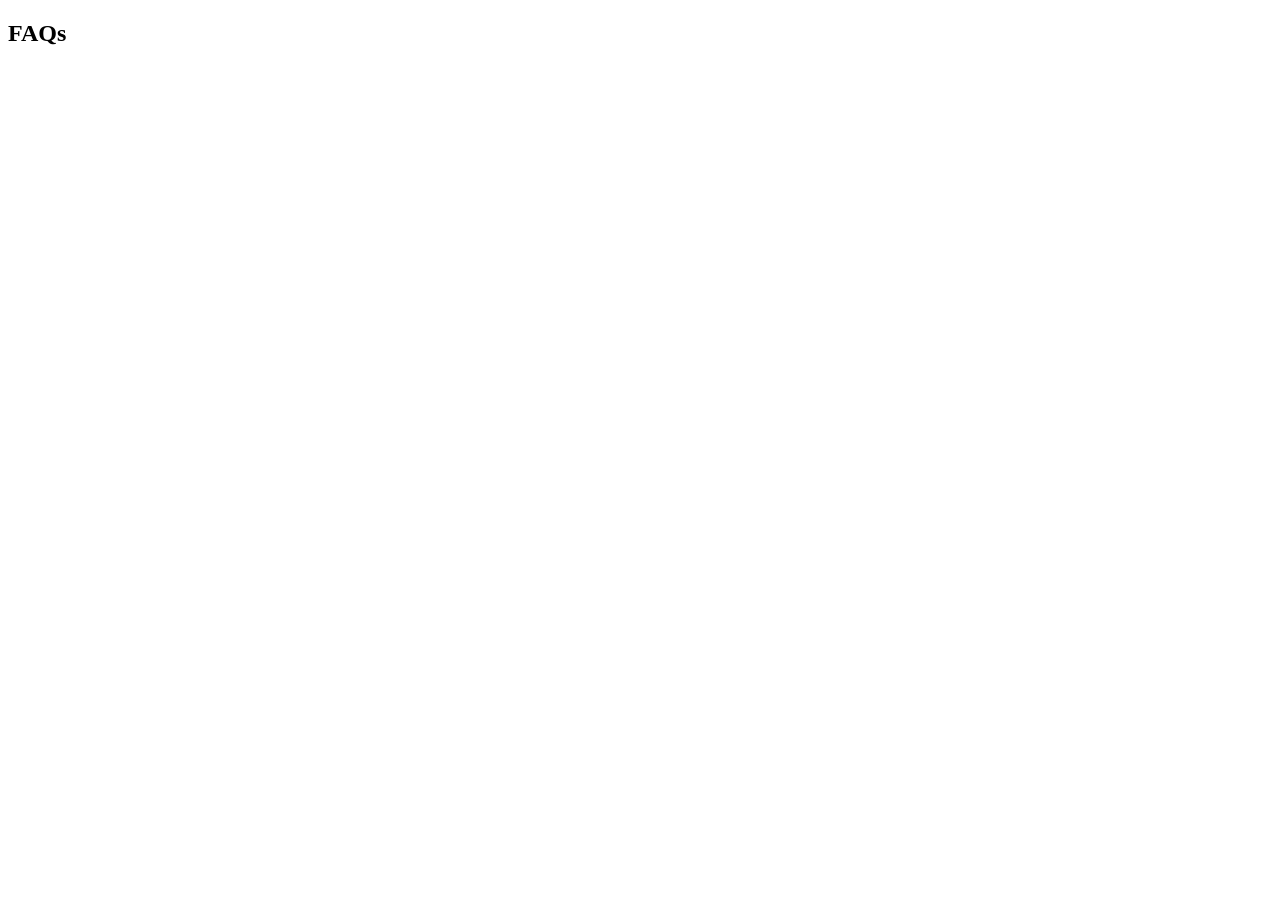
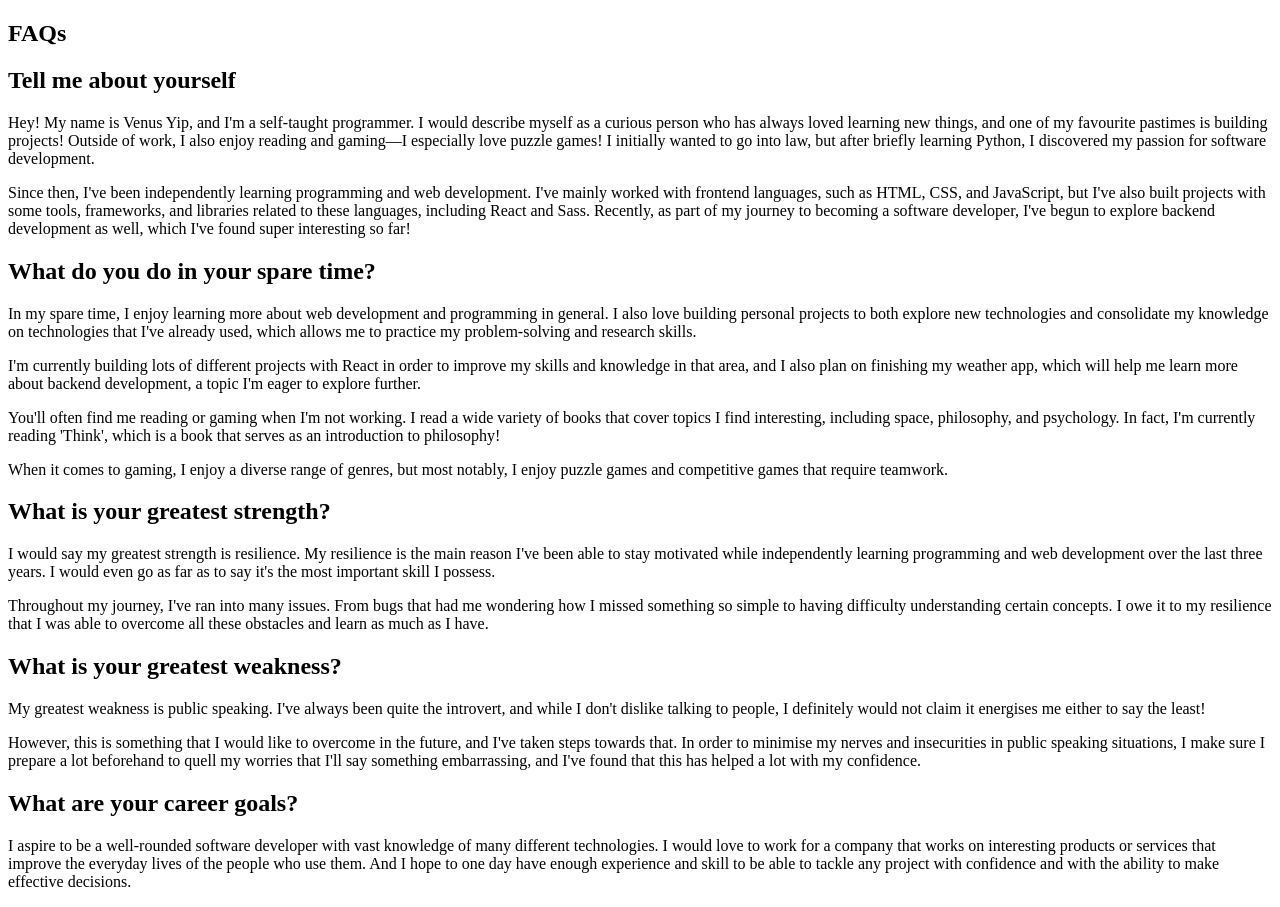
Before and after one commit to VenusY/faq-accordion, a React app: page / in a window 1280 px wide. Before the commit the page ends 800 px from the top, so only its background shows below. Built offline with nearby package versions, Linux system fonts and the light colour scheme.

Commit message:
Add markup for questions and answers section

```diff
--- /dev/null
+++ b/src/components/Answer.jsx
@@ -0,0 +1,11 @@
+export default function Answer({ answer }) {
+  const paragraphs = answer.split('\n');
+
+  return (
+    <div className='answer'>
+      {paragraphs.map((paragraph) => {
+        return <p className='answer__paragraph'>{paragraph}</p>;
+      })}
+    </div>
+  );
+}
--- a/src/components/QuestionsSection.jsx
+++ b/src/components/QuestionsSection.jsx
@@ -1 +1,17 @@
-export default function QuestionsSection() {}
+import questions from '../questions.json';
+import Answer from './Answer';
+
+export default function QuestionsSection() {
+  return (
+    <div className='questions-section'>
+      {questions.map((question) => {
+        return (
+          <section className='question'>
+            <h2 className='question__heading'>{question.question}</h2>
+            <Answer answer={question.answer} />
+          </section>
+        );
+      })}
+    </div>
+  );
+}
```
